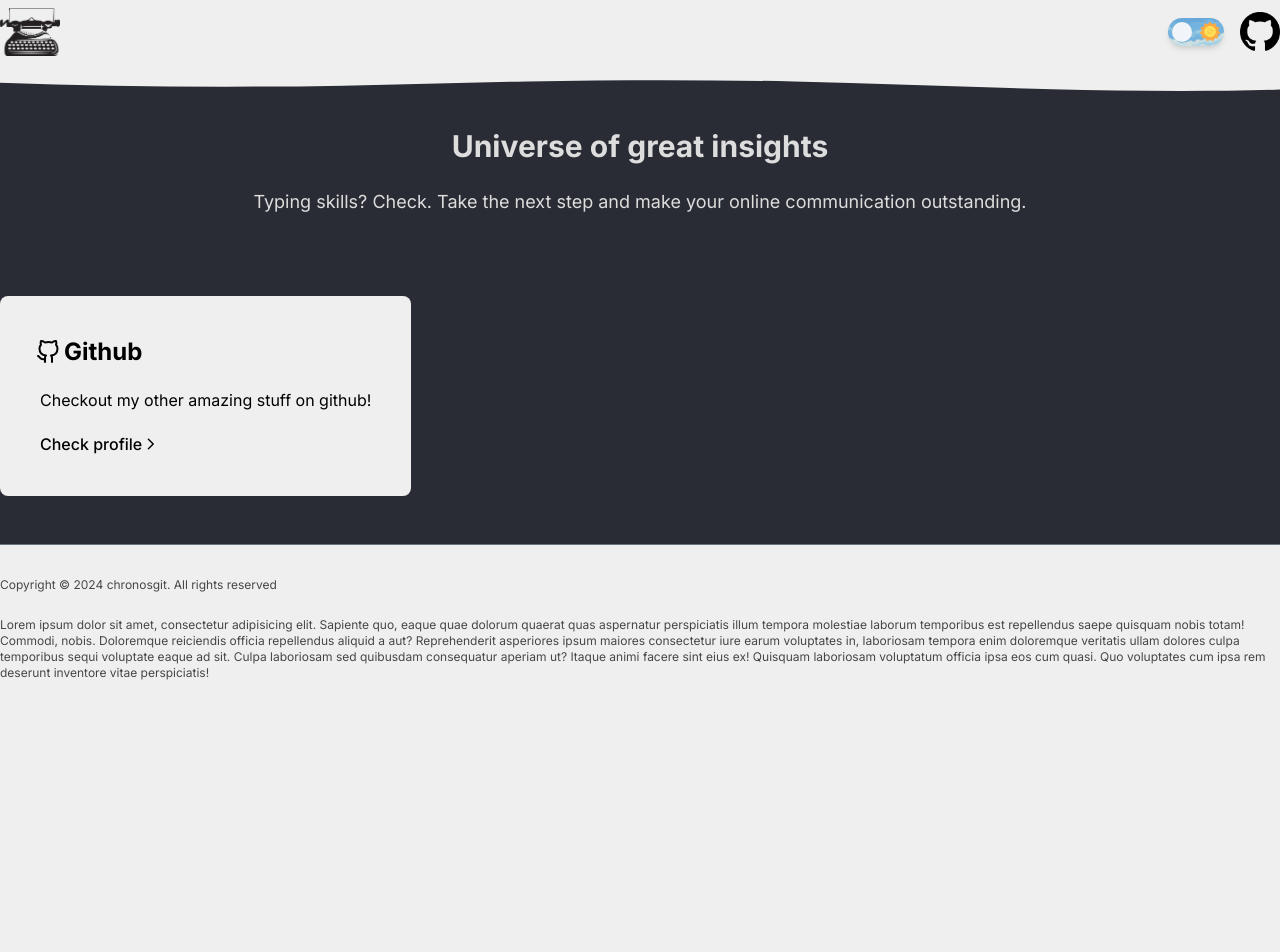
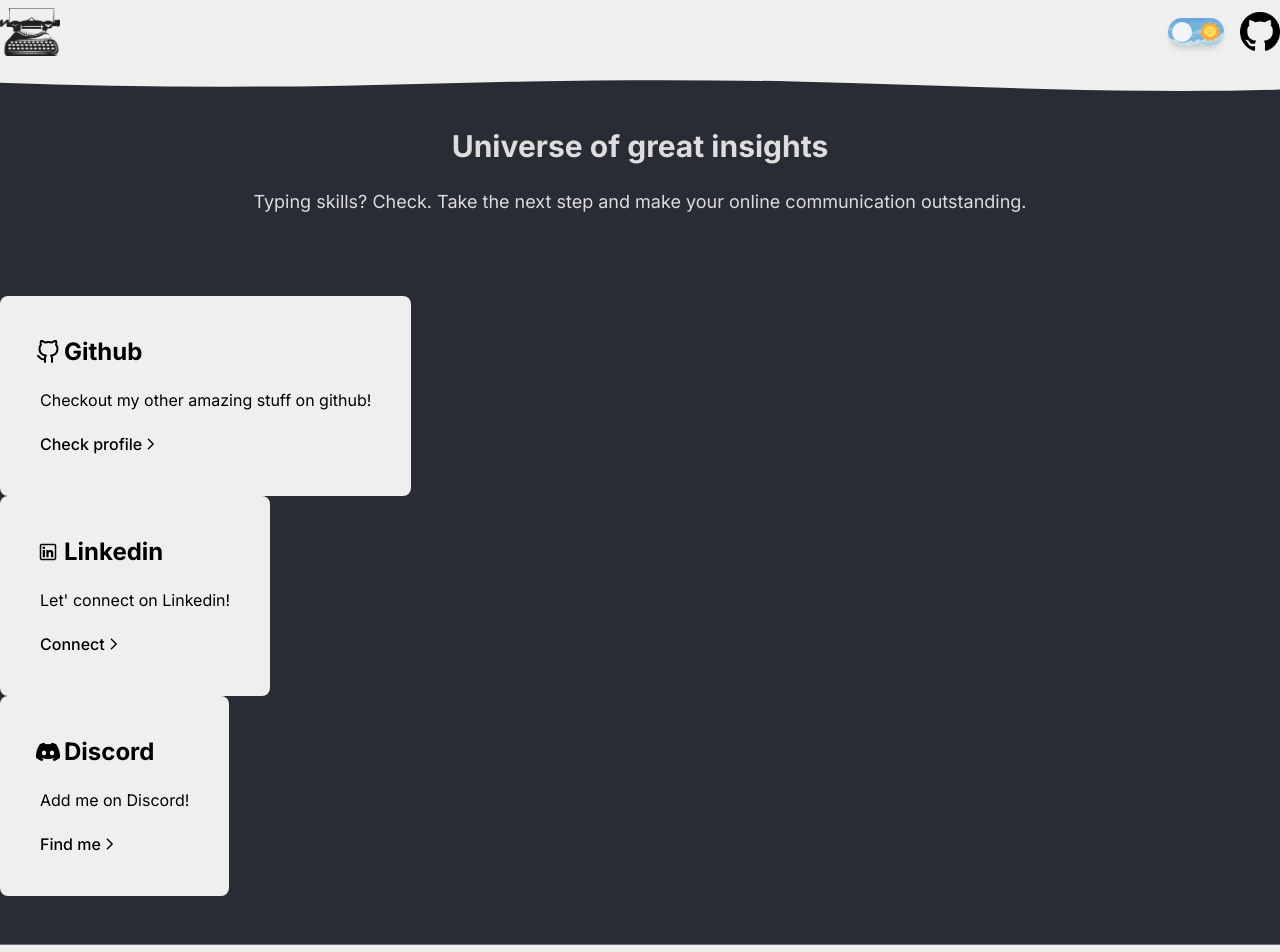
Before and after one commit to chronosgit/typewriter, a Next.js app: page / in a window 1280 px wide. Shown: the top 952 px of the page. Before the commit the page ends 800 px from the top, so only its background shows below. Built offline with nearby package versions, Linux system fonts and the light colour scheme.

Commit message:
feat: updated mock resources on home page

```diff
--- a/src/app/_utils/resourcesMock.tsx
+++ b/src/app/_utils/resourcesMock.tsx
@@ -1,5 +1,7 @@
 import Resource from '@/types/Resource';
+import { BsDiscord } from 'react-icons/bs';
 import { FiGithub } from 'react-icons/fi';
+import { LiaLinkedin } from 'react-icons/lia';
 
 const resourcesMock: Resource[] = [
 	{
@@ -10,6 +12,22 @@ const resourcesMock: Resource[] = [
 		linkLabel: 'Check profile',
 		icon: <FiGithub />,
 	},
+	{
+		id: '2',
+		name: 'Linkedin',
+		descr: 'Let\' connect on Linkedin!',
+		linkUrl: 'https://kz.linkedin.com/in/nurken-kidirmaganbetov-338b412aa',
+		linkLabel: 'Connect',
+		icon: <LiaLinkedin />,
+	},
+	{
+		id: '3',
+		name: 'Discord',
+		descr: 'Add me on Discord!',
+		linkUrl: 'https://discordapp.com/users/chronosgit',
+		linkLabel: 'Find me',
+		icon: <BsDiscord />,
+	},
 ];
 
 export default resourcesMock;
```
